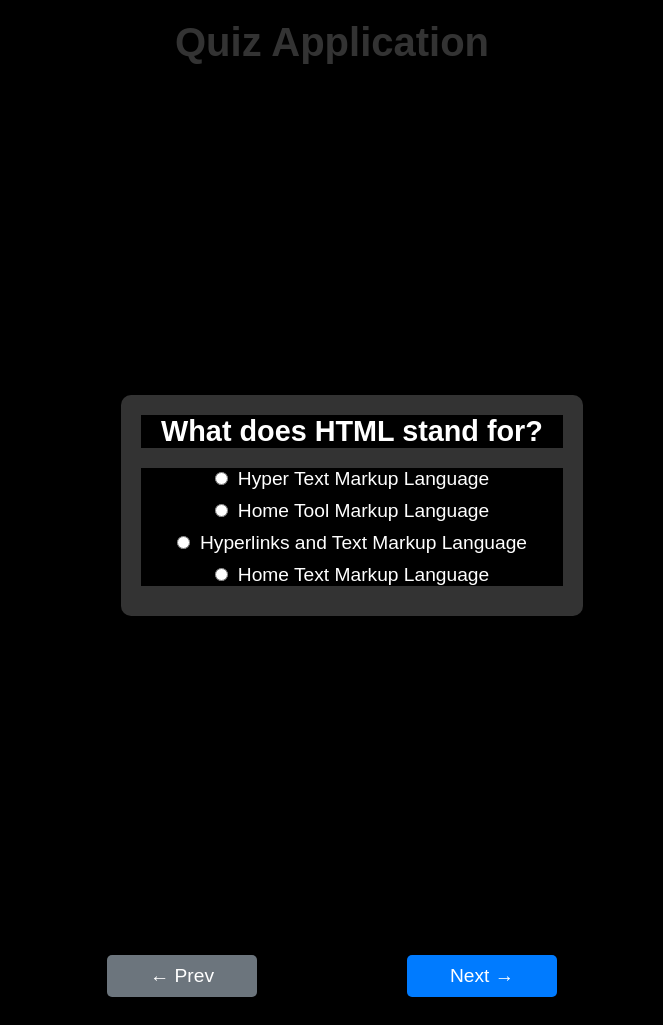
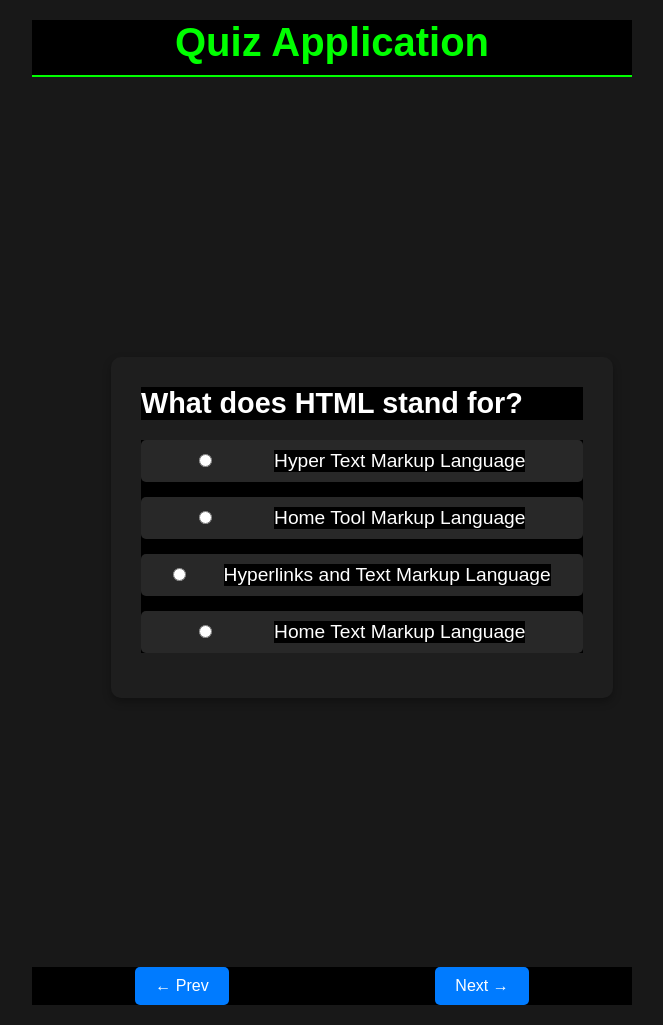
Before and after one commit to sudhanshu1919/Quiz_Application, a React (Create React App) app: page /quiz in a window 1280 px wide. Shown: the whole page, without its empty margins (308-971 px from the left). Built offline with nearby package versions, Linux system fonts and the light colour scheme.

Commit message:
Resolved merge conflicts

```diff
--- a/src/components/Questions.jsx
+++ b/src/components/Questions.jsx
@@ -17,6 +17,7 @@ function Questions() {
 
   return (
     <Container>
+      {/* <Header>Quiz Application</Header> */}
       <QuestionWrapper>
         <QuestionTitle>{question.question}</QuestionTitle>
         <OptionsList key={question.id}>
@@ -46,17 +47,28 @@ const Container = styled.div`
   justify-content: center;
   align-items: center;
   min-height: 100vh;
+  background-color: #181818;
   padding: 20px;
 `;
 
+const Header = styled.h1`
+  color: #00ff00;
+  margin-bottom: 30px;
+  font-size: 2.5rem;
+  text-align: center;
+  border-bottom: 2px solid #00ff00;
+  padding-bottom: 10px;
+  width: 100%;
+  max-width: 600px;
+`;
+
 const QuestionWrapper = styled.div`
-  padding: 20px;
+  background-color: #1e1e1e;
+  padding: 30px;
   border-radius: 10px;
-  margin-bottom: 20px;
+  width: 100%;
   max-width: 600px;
-  width: 100%;
-  text-align: center;
-  background-color: #333; /* Adjust background color */
+  box-shadow: 0 4px 8px rgba(0, 0, 0, 0.3);
 `;
 
 const QuestionTitle = styled.h2`
@@ -71,11 +83,21 @@ const OptionsList = styled.ul`
 `;
 
 const OptionItem = styled.li`
-  margin-bottom: 10px;
+  margin-bottom: 15px;
+  background-color: #282828;
+  padding: 10px;
+  border-radius: 5px;
+  display: flex;
+  align-items: center;
+  transition: background-color 0.3s ease;
+
+  &:hover {
+    background-color: #333;
+  }
 `;
 
 const OptionInput = styled.input`
-  margin-right: 10px;
+  margin-right: 15px;
 `;
 
 const OptionLabel = styled.label`
@@ -84,6 +106,6 @@ const OptionLabel = styled.label`
   cursor: pointer;
 
   ${OptionInput}:checked + & {
-    color: #007bff;
+    color: #00ff00;
   }
 `;
--- a/src/components/Quiz.jsx
+++ b/src/components/Quiz.jsx
@@ -1,6 +1,7 @@
 import React from "react";
-import "../styles/Main.css";
+import styled from "styled-components";
 import Questions from "./Questions";
+
 function Quiz() {
   // Next Button Event Handler
   function onNext() {
@@ -8,35 +9,71 @@ function Quiz() {
   }
 
   // prev Button Event Handler
-
   function onPrev() {
     console.log("prev");
   }
+
   return (
-    <>
-      <div className="container">
-        <h1 className="title text-light">Quiz Application</h1>
+    <QuizContainer>
+      <Title>Quiz Application</Title>
 
-        {/* Display Questions */}
+      {/* Display Questions */}
+      <Questions />
 
-        <Questions />
-
-        <div className="grid">
-          <div>
-            <button className="prev" onClick={onPrev}>
-              {" "}
-              ← Prev
-            </button>
-          </div>
-          <div>
-            <button className="next" onClick={onNext}>
-              Next →
-            </button>
-          </div>
-        </div>
-      </div>
-    </>
+      <ButtonGrid>
+        <Button className="prev" onClick={onPrev}>
+          ← Prev
+        </Button>
+        <Button className="next" onClick={onNext}>
+          Next →
+        </Button>
+      </ButtonGrid>
+    </QuizContainer>
   );
 }
 
 export default Quiz;
+
+const QuizContainer = styled.div`
+  display: flex;
+  flex-direction: column;
+  justify-content: center;
+  align-items: center;
+  min-height: 100vh;
+  background-color: #181818;
+  padding: 20px;
+`;
+
+const Title = styled.h1`
+  color: #00ff00;
+  margin-bottom: 30px;
+  font-size: 2.5rem;
+  text-align: center;
+  border-bottom: 2px solid #00ff00;
+  padding-bottom: 10px;
+  width: 100%;
+  max-width: 600px;
+`;
+
+const ButtonGrid = styled.div`
+  display: flex;
+  justify-content: space-between;
+  width: 100%;
+  max-width: 600px;
+  margin-top: 20px;
+`;
+
+const Button = styled.button`
+  background-color: #007bff;
+  color: white;
+  padding: 10px 20px;
+  border: none;
+  border-radius: 5px;
+  font-size: 1rem;
+  cursor: pointer;
+  transition: background-color 0.3s ease;
+
+  &:hover {
+    background-color: #0056b3;
+  }
+`;
--- a/src/components/Result.jsx
+++ b/src/components/Result.jsx
@@ -1,7 +1,88 @@
 import React from "react";
+import styled from "styled-components";
 
 function Result() {
-  return <div>Result</div>;
+  return (
+    <Container>
+      <Title>Quiz Application</Title>
+      <ResultBox>
+        <ResultItem>
+          <Label>Username</Label>
+          <Value>Sudhanshu Gaikwad</Value>
+        </ResultItem>
+        <ResultItem>
+          <Label>Total Quiz Points :</Label>
+          <Value>50</Value>
+        </ResultItem>
+        <ResultItem>
+          <Label>Total Questions :</Label>
+          <Value>05</Value>
+        </ResultItem>
+        <ResultItem>
+          <Label>Total Attempts :</Label>
+          <Value>03</Value>
+        </ResultItem>
+        <ResultItem>
+          <Label>Total Earn Points :</Label>
+          <Value>30</Value>
+        </ResultItem>
+        <ResultItem>
+          <Label>Quiz Result :</Label>
+          <Value>Passed</Value>
+        </ResultItem>
+      </ResultBox>
+    </Container>
+  );
 }
 
 export default Result;
+
+const Container = styled.div`
+  display: flex;
+  flex-direction: column;
+  justify-content: center;
+  align-items: center;
+  min-height: 100vh;
+  background-color: #181818;
+  padding: 20px;
+`;
+
+const Title = styled.h1`
+  color: #ffffff;
+  margin-bottom: 30px;
+  border: 2px solid #00ff00;
+  padding: 10px 20px;
+  border-radius: 10px;
+  text-align: center;
+  max-width: 400px;
+  width: 100%;
+`;
+
+const ResultBox = styled.div`
+  background-color: #1e1e1e;
+  padding: 30px;
+  border-radius: 10px;
+  width: 100%;
+  max-width: 500px;
+  box-shadow: 0 4px 8px rgba(0, 0, 0, 0.3);
+`;
+
+const ResultItem = styled.div`
+  display: flex;
+  justify-content: space-between;
+  padding: 10px 0;
+  border-bottom: 1px solid #333;
+  &:last-child {
+    border-bottom: none;
+  }
+`;
+
+const Label = styled.span`
+  color: #ffffff;
+  font-size: 1.2rem;
+`;
+
+const Value = styled.span`
+  color: #00ff00;
+  font-size: 1.2rem;
+`;
--- a/src/styles/Main.css
+++ b/src/styles/Main.css
@@ -105,7 +105,7 @@
   justify-content: space-between;
   width: 100%;
   max-width: 600px;
-  margin-top: 20px;
+  margin-top: -500px;
 }
 
 button {
```
Also changed, not shown: 1 other file (tests, documents, lock files or other folders).
